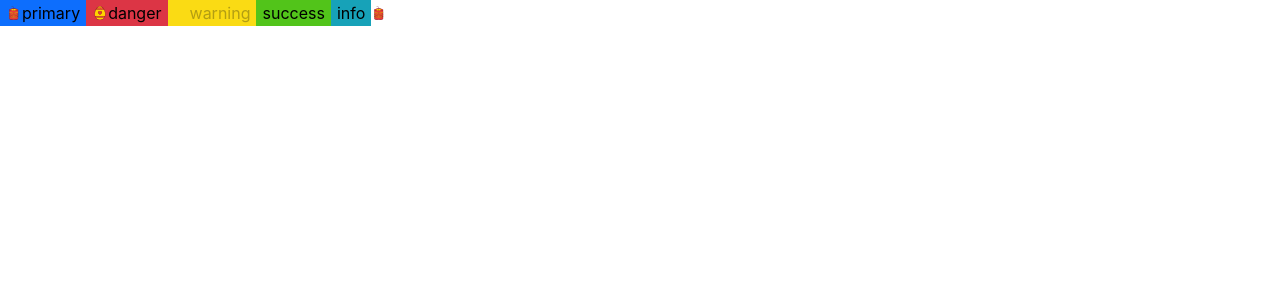
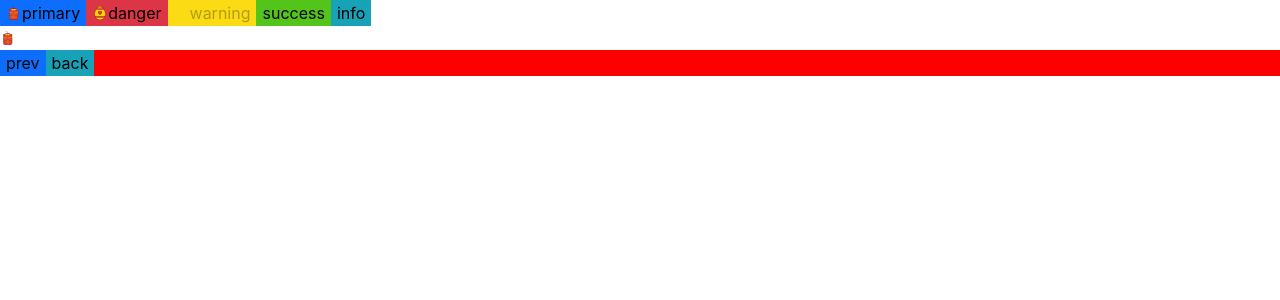
Before and after one commit to Ewall1106/panda-ui, a Vue app: page / in a window 1280 px wide. Shown: the top 300 px of the page. Built offline with nearby package versions, Linux system fonts and the light colour scheme.

Commit message:
feat: button-group component

```diff
--- a/src/App.vue
+++ b/src/App.vue
@@ -1,12 +1,15 @@
 <template>
   <Button></Button>
+  <br />
   <Icon></Icon>
+  <br />
+  <ButtonGroup></ButtonGroup>
 </template>
 
 <script>
 import Button from './examples/button'
 import Icon from './examples/icon'
-// import Button from './examples/button'
+import ButtonGroup from './examples/button-group'
 
-export default { name: 'App', components: { Button, Icon } }
+export default { name: 'App', components: { Button, Icon, ButtonGroup } }
 </script>
--- /dev/null
+++ b/src/examples/button-group.vue
@@ -0,0 +1,7 @@
+<template>
+  <pan-button-group>
+    <div></div>
+    <pan-button type="primary">prev</pan-button>
+    <pan-button type="info">back</pan-button>
+  </pan-button-group>
+</template>
--- a/src/packages/button-group/button-group.vue
+++ b/src/packages/button-group/button-group.vue
@@ -1,7 +1,25 @@
 <template>
-  <div class="button">PanGroupButton</div>
+  <div class="pan-button-group">
+    <slot></slot>
+  </div>
 </template>
 
 <script>
-export default { name: 'PanGroupButton' }
+import { onMounted, getCurrentInstance } from 'vue'
+export default {
+  name: 'PanButtonGroup',
+  setup() {
+    onMounted(() => {
+      let context = getCurrentInstance()
+      let ele = context.ctx.$el
+      let children = ele.children
+      for (let i = 0; i < children.length; i++) {
+        console.assert(
+          children[i].tagName === 'BUTTON',
+          'Wrapped element must be button'
+        )
+      }
+    })
+  }
+}
 </script>
--- a/src/packages/button-group/index.js
+++ b/src/packages/button-group/index.js
@@ -1,5 +1,4 @@
 import ButtonGroup from './button-group'
-import './index.scss'
 
 ButtonGroup.install = app => {
   app.component(ButtonGroup.name, ButtonGroup)
--- a/src/packages/button-group/index.scss
+++ b/src/packages/button-group/index.scss
@@ -0,0 +1,3 @@
+@include b(button-group) {
+  background: red;
+}
--- a/src/packages/icon/index.js
+++ b/src/packages/icon/index.js
@@ -1,5 +1,4 @@
 import Icon from './icon'
-import './index.scss'
 
 Icon.install = app => {
   app.component(Icon.name, Icon)
--- a/src/styles/index.scss
+++ b/src/styles/index.scss
@@ -4,3 +4,4 @@
 
 @import '../packages/button/index.scss';
 @import '../packages/icon/index.scss';
+@import '../packages/button-group/index.scss';
```
